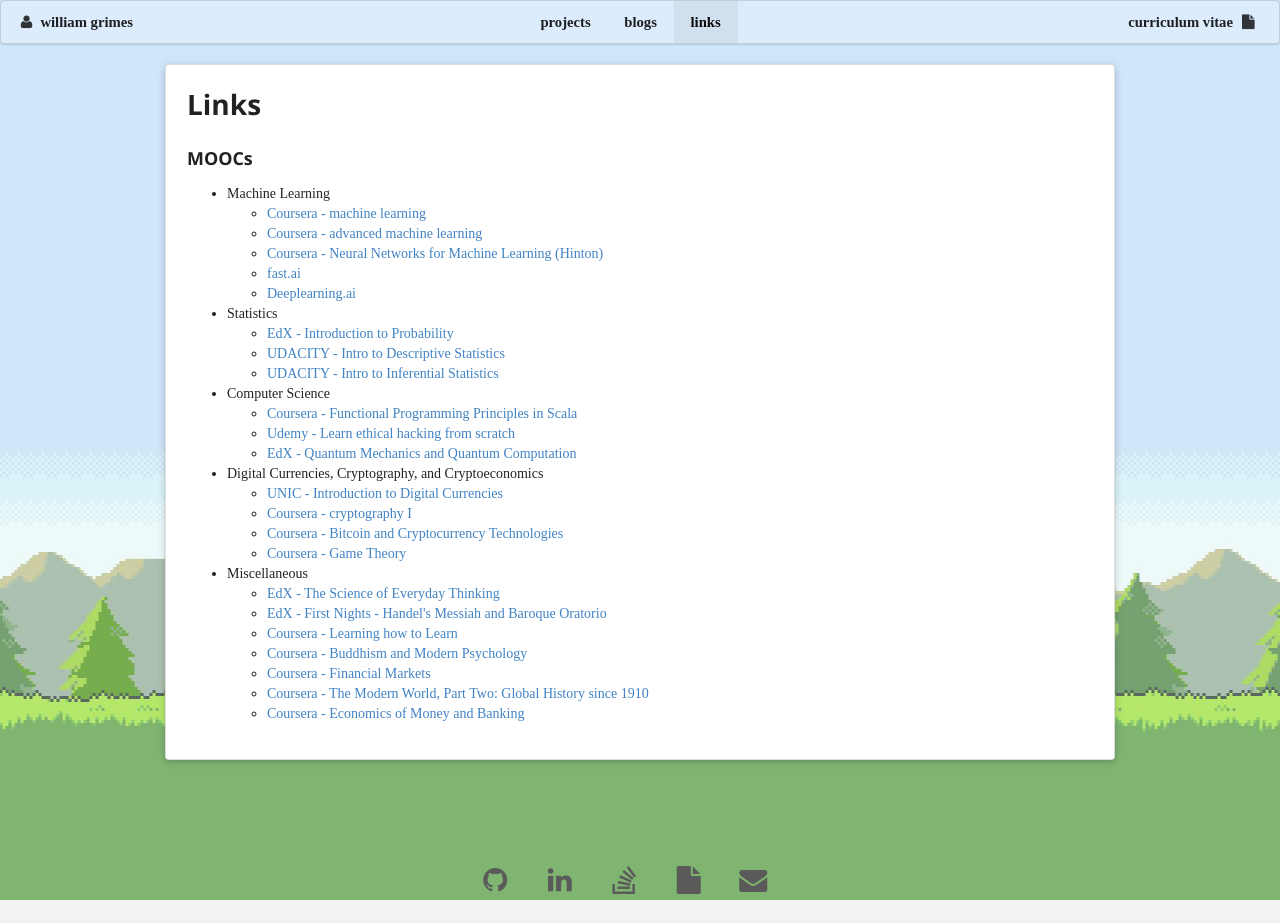
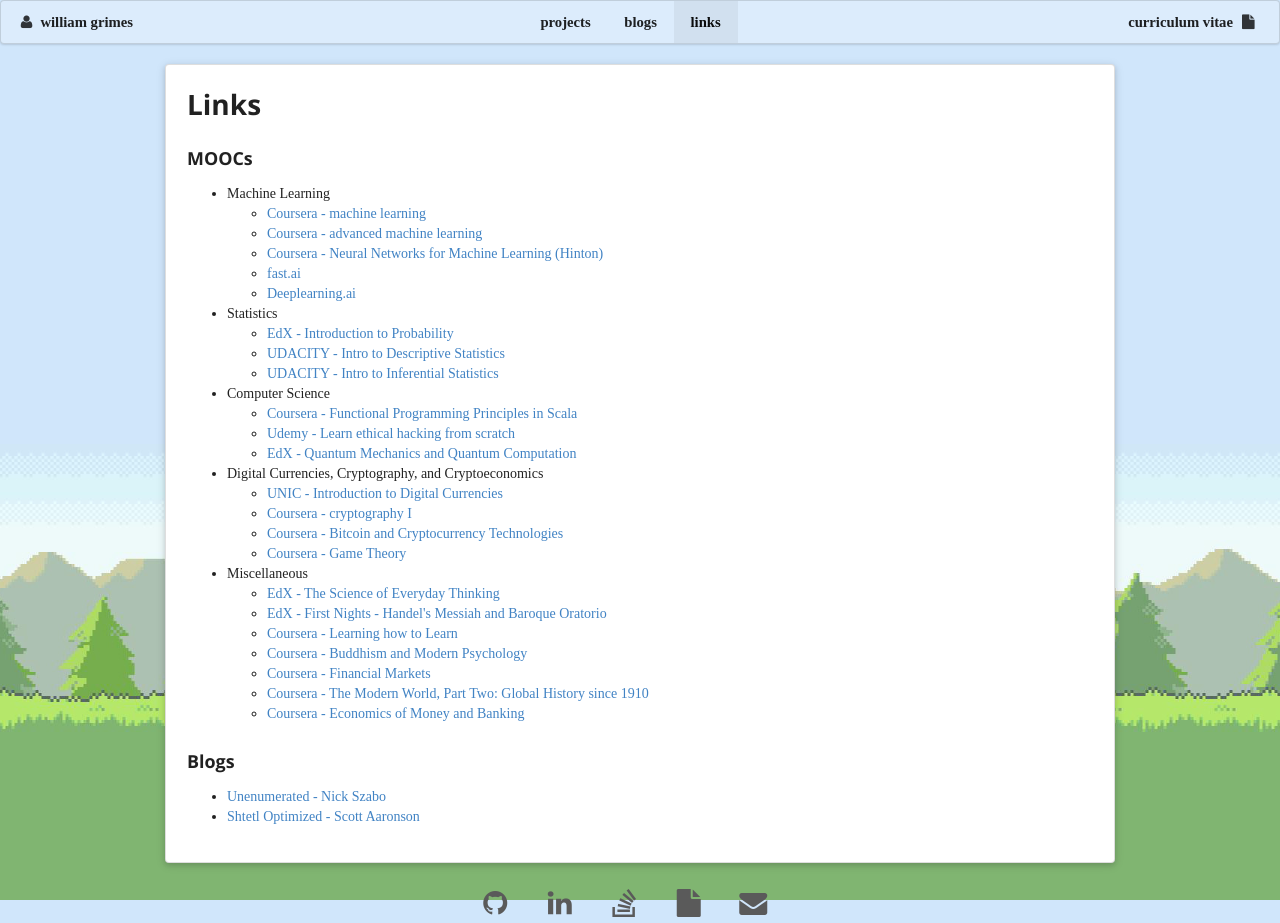
Before and after one commit to williamgrimes/williamgrimes.github.io, a Jekyll site: the page built from pages/links.md, in a window 1280 px wide. Built offline with Jekyll 4.4.1, drawn with Linux system fonts in a browser that asks for light colours; before the commit the page ends 900 px from its top, so only the background shows below that.

Commit message:
updated cv and links

```diff
--- a/pages/links.md
+++ b/pages/links.md
@@ -133,3 +133,17 @@
         </li>
     </ul>
 </ul>
+
+### Blogs
+<ul>
+   <li>
+       <a href="http://unenumerated.blogspot.pt/" target="_blank">
+           Unenumerated - Nick Szabo
+       </a>
+   </li>
+   <li>
+       <a href="https://www.scottaaronson.com/blog/" target="_blank">
+           Shtetl Optimized - Scott Aaronson
+       </a>
+   </li>
+</ul>
```
